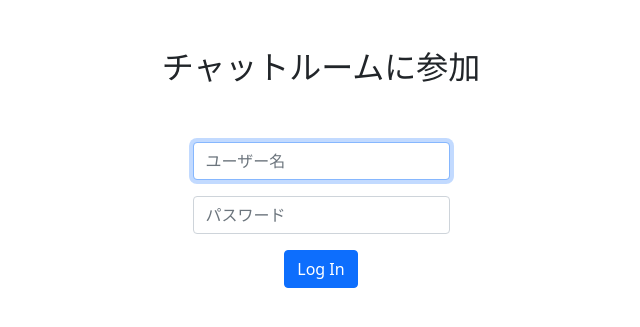
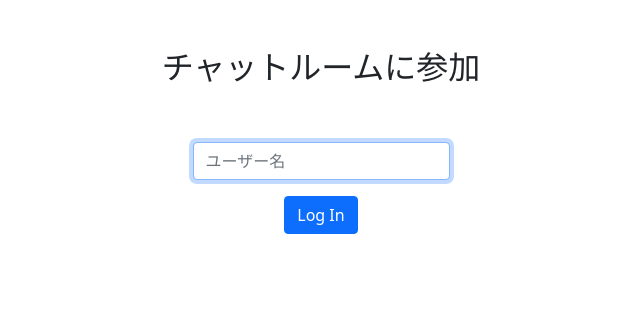
Before and after one commit to rui-510/team05project, a Flask app: page /join in a window 1280 px wide. Shown: the part 76-403 px from the top of the page, without its empty margins (319-959 px from the left). Run offline with Flask 2, Linux system fonts and the light colour scheme; a user stored in the database is signed in; some libraries are stand-ins or nearby versions.

Commit message:
ddd, Sep 9/9/2022, YYYY, 2:23 A +0

```diff
--- a/hira_09_08/templates/join.html
+++ b/hira_09_08/templates/join.html
@@ -12,9 +12,6 @@
         <div class="mb-3">
             <input autocomplete="off" autofocus class="form-control mx-auto w-auto" id="username" name="username" placeholder="ユーザー名" type="text">
         </div>
-        <div class="mb-3">
-            <input class="form-control mx-auto w-auto" id="password" name="password" placeholder="パスワード" type="password">
-        </div>
         <button class="btn btn-primary" type="submit">Log In</button>
     </form>
 
```
